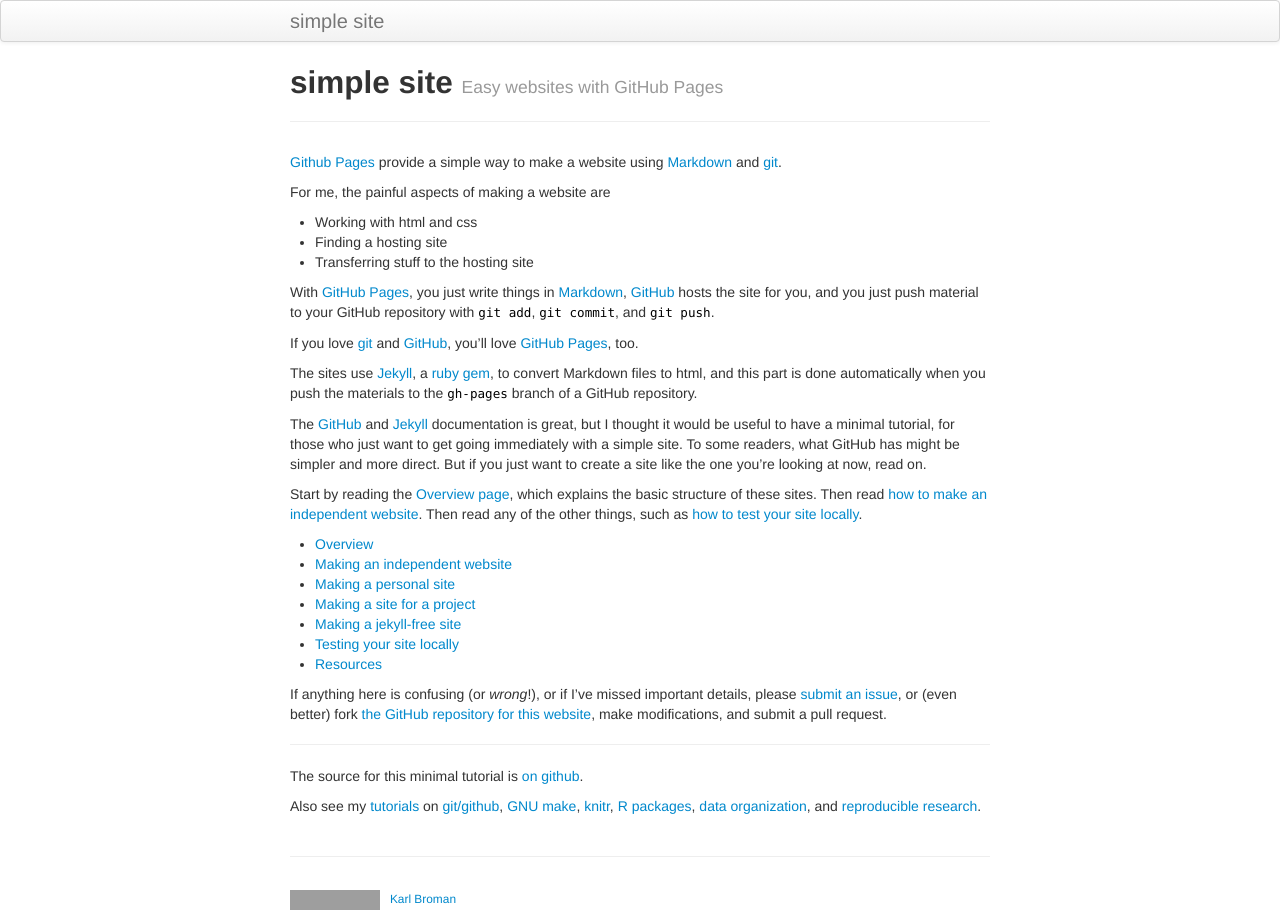
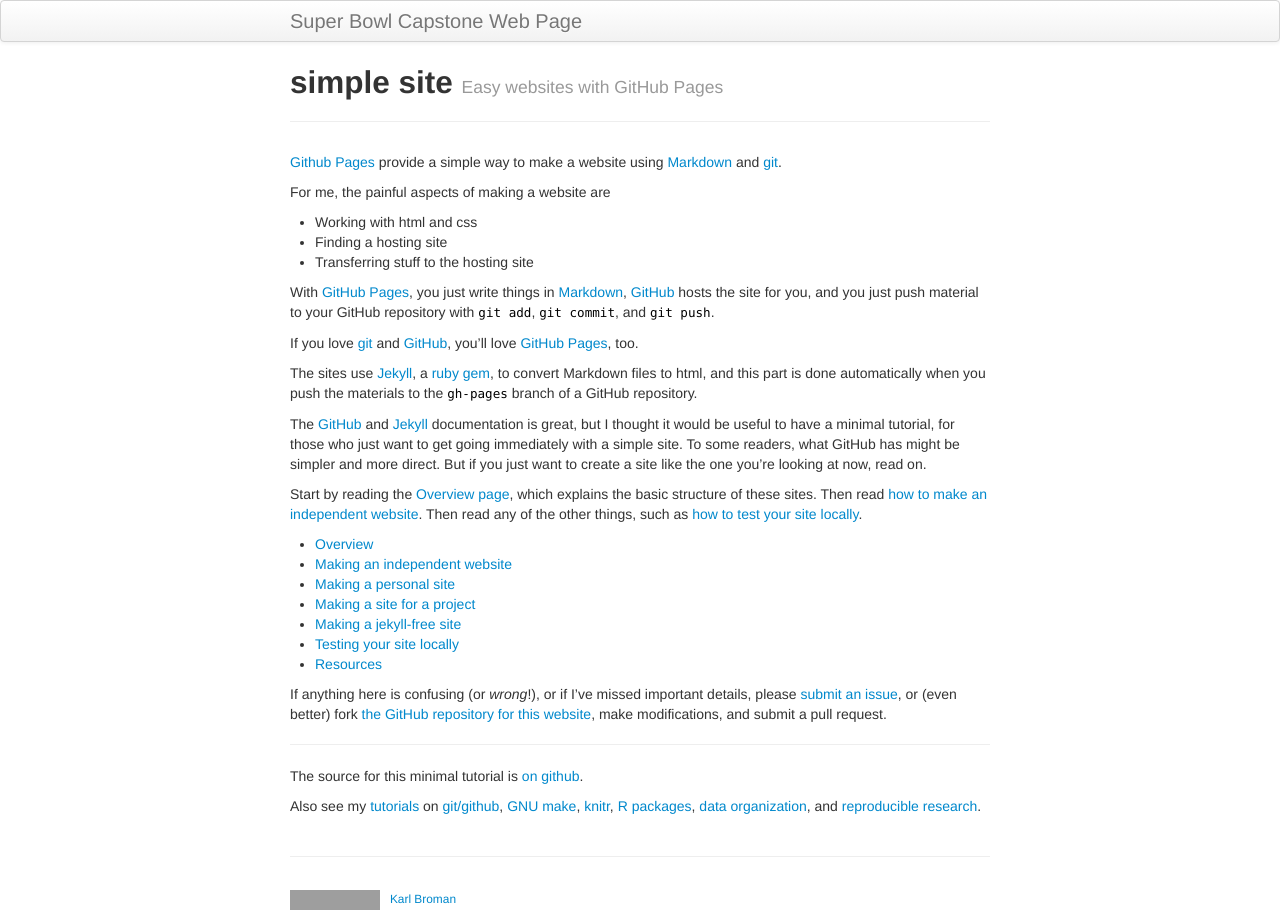
Before and after one commit to Furbeh/SuperBowlCapstoneWebPage, a Jekyll site: the page built from index.md, in a window 1280 px wide. Built offline with Jekyll 4.4.1, drawn with Linux system fonts in a browser that asks for light colours; grey boxes are pictures that could not be loaded.

Commit message:
Update _config.yml

```diff
--- a/_config.yml
+++ b/_config.yml
@@ -8,16 +8,16 @@ highlighter: rouge
 # Themes are encouraged to use these universal variables
 # so be sure to set them if your theme uses them.
 #
-title : simple site
+title : Super Bowl Capstone Web Page
 author :
-  name : Karl Broman
-  email : kbroman@gmail.com
-  github : kbroman
-  twitter : kwbroman
+  name : Will Bates and Chatson Frankenberg
+  email : cfranken@ucsd.edu
+  github : furbeh
+  twitter : nil
   feedburner : nil
 
 # NOTE: Replacing this next line with your own URL
-production_url : https://kbroman.github.io/simple_site
+production_url : https://furbeh.github.io/SuperBowlCapstoneWebPage
 
 # Tell Github to use the kramdown markdown interpreter
 # (see https://help.github.com/articles/migrating-your-pages-site-from-maruku)
@@ -52,7 +52,7 @@ JB :
   #     This means always setting the protocol (http|https) or prefixing with "/"
   #
   # NOTE: Replace this next line with your own URL, likely with username.github.io
-  BASE_PATH : https://kbroman.org/simple_site
+  BASE_PATH : https://furbeh.github.io/SuperBowlCapstoneWebPage
 
   # By default, the asset_path is automatically defined relative to BASE_PATH plus the enabled theme.
   # ex: [BASE_PATH]/assets/themes/[THEME-NAME]
```
